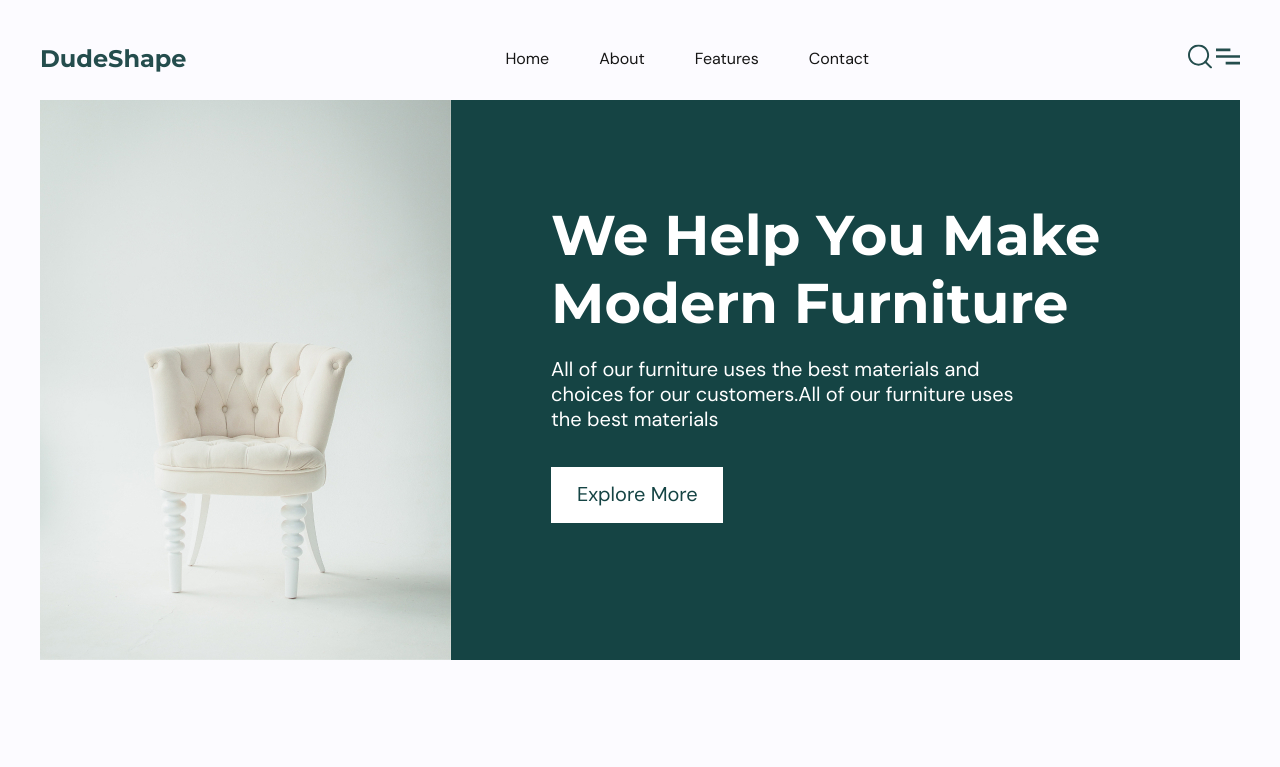
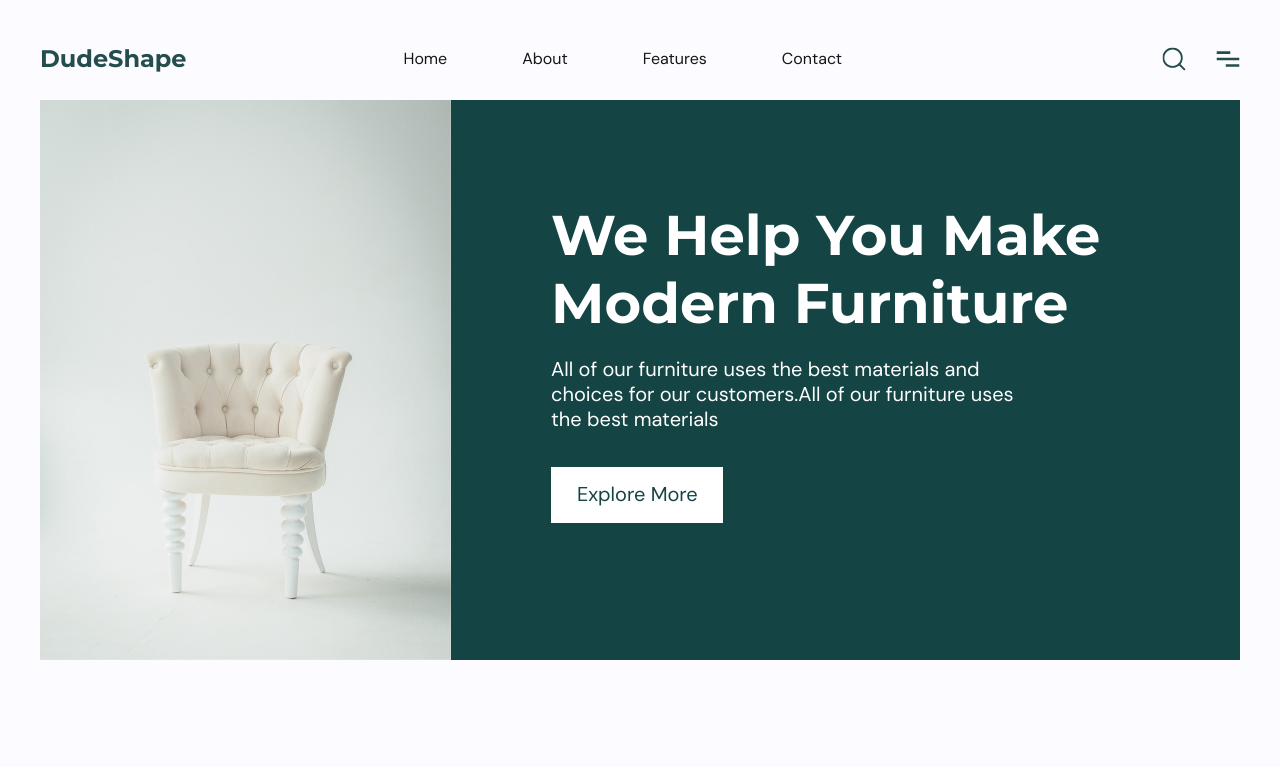
Before and after one commit to msViki/Furniture, a plain HTML site: page index.html in a window 1280 px wide. Shown: the top 767 px of the page. Drawn offline with Linux system fonts and the light colour scheme.

Commit message:
fix: fix header

```diff
--- a/index.html
+++ b/index.html
@@ -27,8 +27,8 @@
                 </ul>
             </nav>
             <div class="rightNav">
-                <img src="./assets/search.svg" alt="search">
-                <img src="./assets/menu.svg" alt="menu">
+                <img src="./assets/search.svg" alt="searchIcon" class="rightNavIcon">
+                <img src="./assets/menu.svg" alt="menuIcon" class="rightNavIcon">
             </div>
         </header>
         <main class="main">
--- a/styles/index.css
+++ b/styles/index.css
@@ -14,11 +14,12 @@
 .header {
   height: 29px;
   display: flex;
-  justify-content: space-between;
   margin-top: 44px;
+  align-items: center;
 }
 .title {
   all: unset;
+  margin-right: 217px;
   font-family: "Montserrat";
   font-weight: 700;
   font-size: 24px;
@@ -27,17 +28,17 @@
 }
 .navList {
   list-style-type: none;
-  text-decoration: none;
-  margin: 4px 0 4px;
+  width: 472.77px;
   padding: 0;
   display: flex;
   flex-direction: row;
-  justify-content: center;
+  justify-content: start;
   align-items: center;
   gap: 50px;
 }
 .navList > li {
   display: inline;
+  padding-right: 25px;
 }
 .navList a {
   font-family: "DM Sans";
@@ -46,6 +47,17 @@
   line-height: 21px;
   color: #161616;
   text-decoration: none;
+}
+.rightNav {
+  width: 78px;
+  margin-right: 0;
+  margin-left: auto;
+  display: flex;
+  justify-content: space-between;
+}
+.rightNavIcon {
+  width: 24px;
+height: 24px;
 }
 
 /* Home */
```
